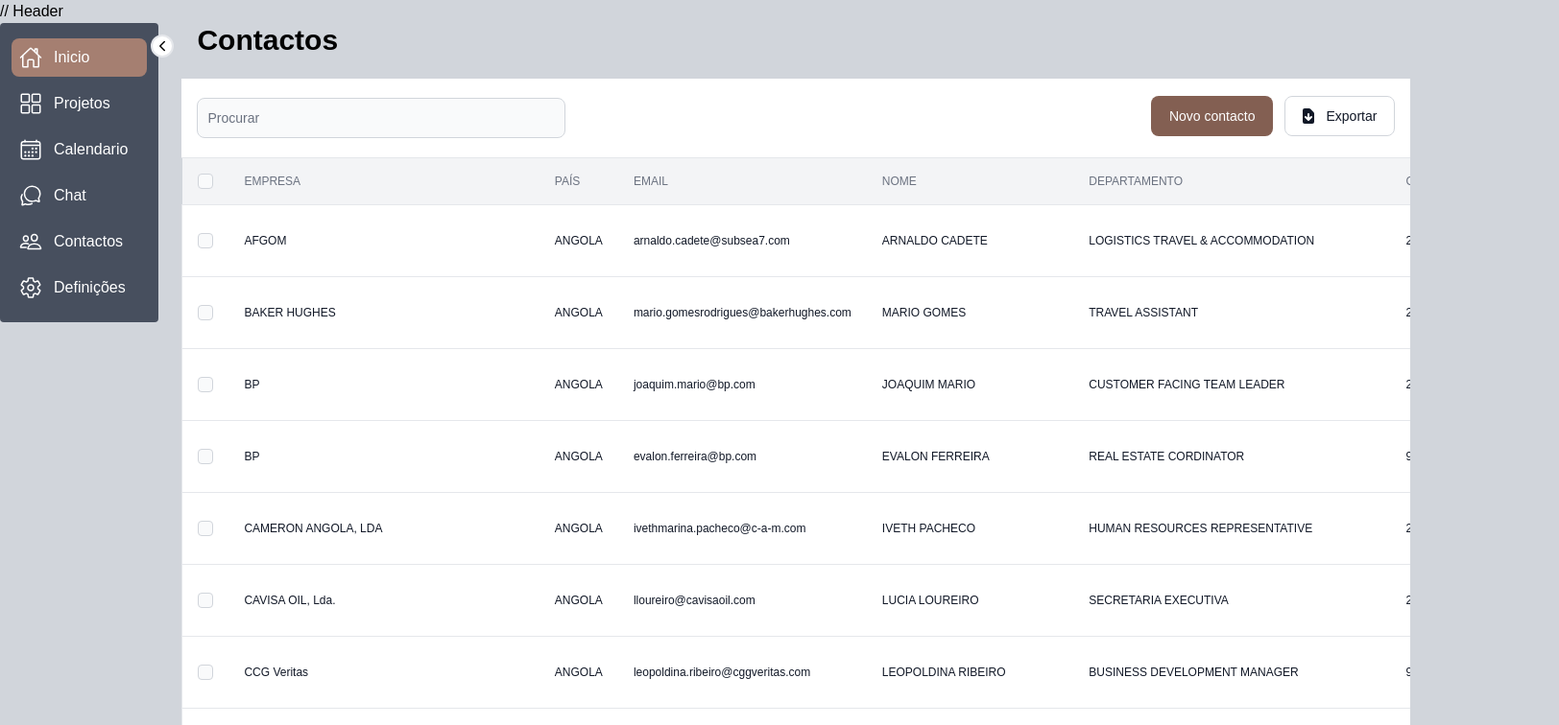
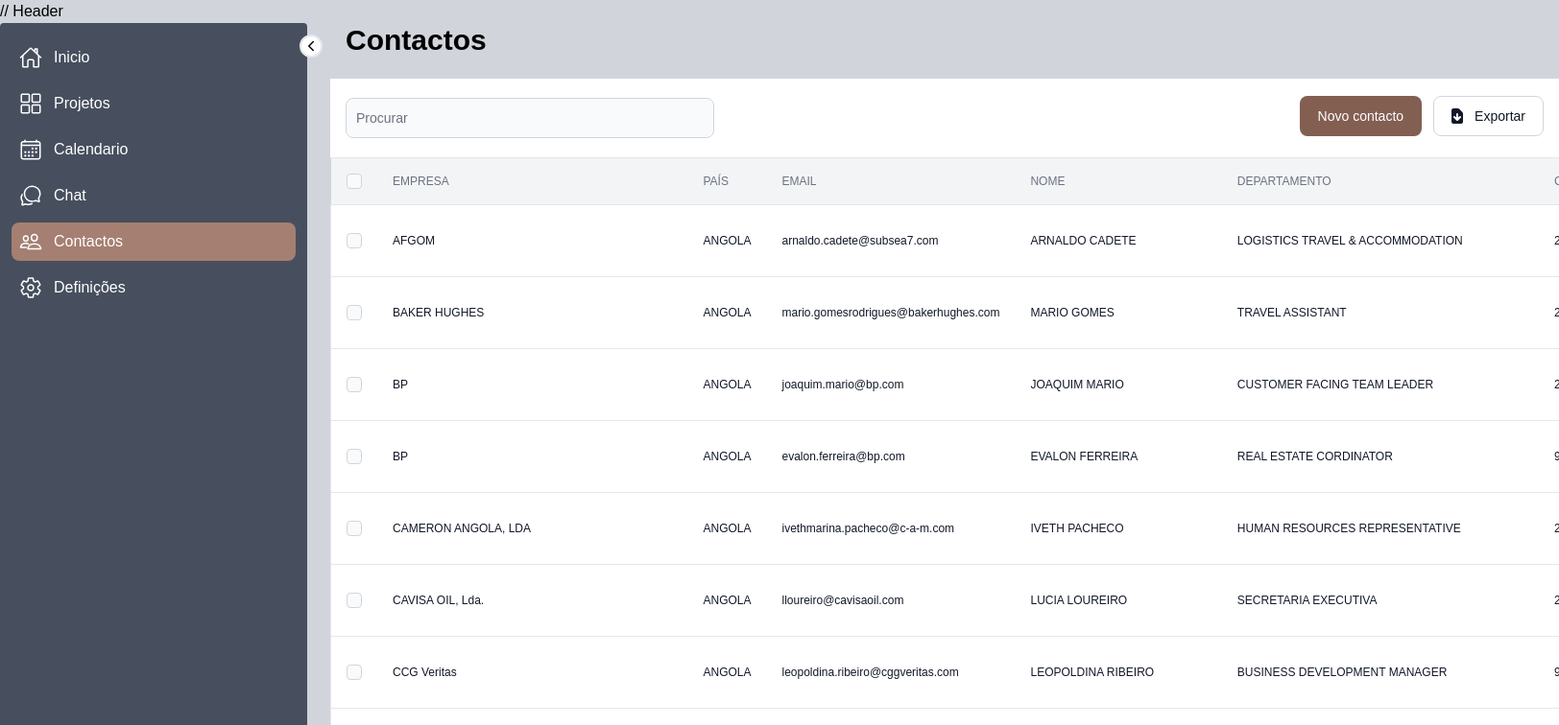
Before and after one commit to xtypercode/qlegal, a React (Vite) app: page /dashboard/contacts in a window 1280 px wide. Shown: the top 756 px of the page at 96% size, 1624 px wide, since content can reach past the window. Built offline with nearby package versions, Linux system fonts and the light colour scheme.

Commit message:
refactor: adjust styles in sidebar

```diff
--- a/src/layouts/sidebar.tsx
+++ b/src/layouts/sidebar.tsx
@@ -16,6 +16,7 @@
 	IoChevronBackOutline,
 	IoChevronForwardOutline,
 } from "react-icons/io5";
+import { useLocation } from "react-router-dom";
 
 interface SidebarLayoutProps {
 	children: React.ReactNode;
@@ -23,12 +24,12 @@
 
 const customTheme: CustomFlowbiteTheme["sidebar"] = {
 	root: {
-		base: "h-full relative justify-center ",
-		inner: "h-full overflow-y-auto overflow-x-hidden rounded bg-secondary-700 py-4 px-3 dark:bg-gray-800",
+		base: "h-full relative justify-center",
+		inner: "md:w-80 h-full overflow-y-auto overflow-x-hidden rounded bg-secondary-700 py-4 px-3 dark:bg-gray-800",
 	},
 	item: {
 		base: "w-full flex items-center justify-center rounded-lg p-2 text-base font-normal text-white hover:bg-secondary-500 hover:text-white dark:text-white dark:hover:bg-gray-700",
-		active: "bg-primary-600 text-white dark:bg-gray-700",
+		active: "bg-primary-600 hover:bg-primary-700 text-white dark:bg-gray-700",
 		collapsed: {
 			insideCollapse: "group w-full pl-8 transition duration-75",
 			noIcon: "font-bold",
@@ -39,9 +40,6 @@
 		},
 	},
 };
-
-const SIDEBAR_WIDTH_NORMAL = "w-72";
-const SIDEBAR_WIDTH_COLLAPSED = "w-20";
 
 const sidebarItems = [
 	{ href: "/dashboard", icon: IoHomeOutline, label: "Inicio" },
@@ -64,10 +62,11 @@
 	const [isMobile, setIsMobile] = useState<boolean>(false);
 	const [collapsed, setCollapsed] = useState<boolean>(false);
 	const [activePage, setActivePage] = useState<number>(0);
+	const location = useLocation();
 
 	useEffect(() => {
 		const handleResize = () => {
-			setIsMobile(window.innerWidth <= 1024);
+			setIsMobile(window.innerWidth <= 768);
 		};
 
 		handleResize();
@@ -81,18 +80,25 @@
 		setCollapsed(!collapsed);
 	};
 
-	const sidebarWidthClass =
-		isMobile || collapsed ? SIDEBAR_WIDTH_COLLAPSED : SIDEBAR_WIDTH_NORMAL;
-
 	const handlePageChange = (index: number) => {
 		setActivePage(index);
 	};
+
+	useEffect(() => {
+		if (location.pathname === "/dashboard") {
+			setActivePage(0);
+		} else if (location.pathname === "/dashboard/calendar") {
+			setActivePage(2);
+		} else if (location.pathname === "/dashboard/contacts") {
+			setActivePage(4);
+		}
+	}, [location.pathname]);
 
 	return (
 		<div className="flex h-full gap-1 md:gap-6">
 			<Sidebar
 				aria-label="sidebar"
-				className={`${sidebarWidthClass}`}
+				className="md:w-80 h-svh"
 				theme={customTheme}
 				collapsed={isMobile || collapsed}
 			>
```
